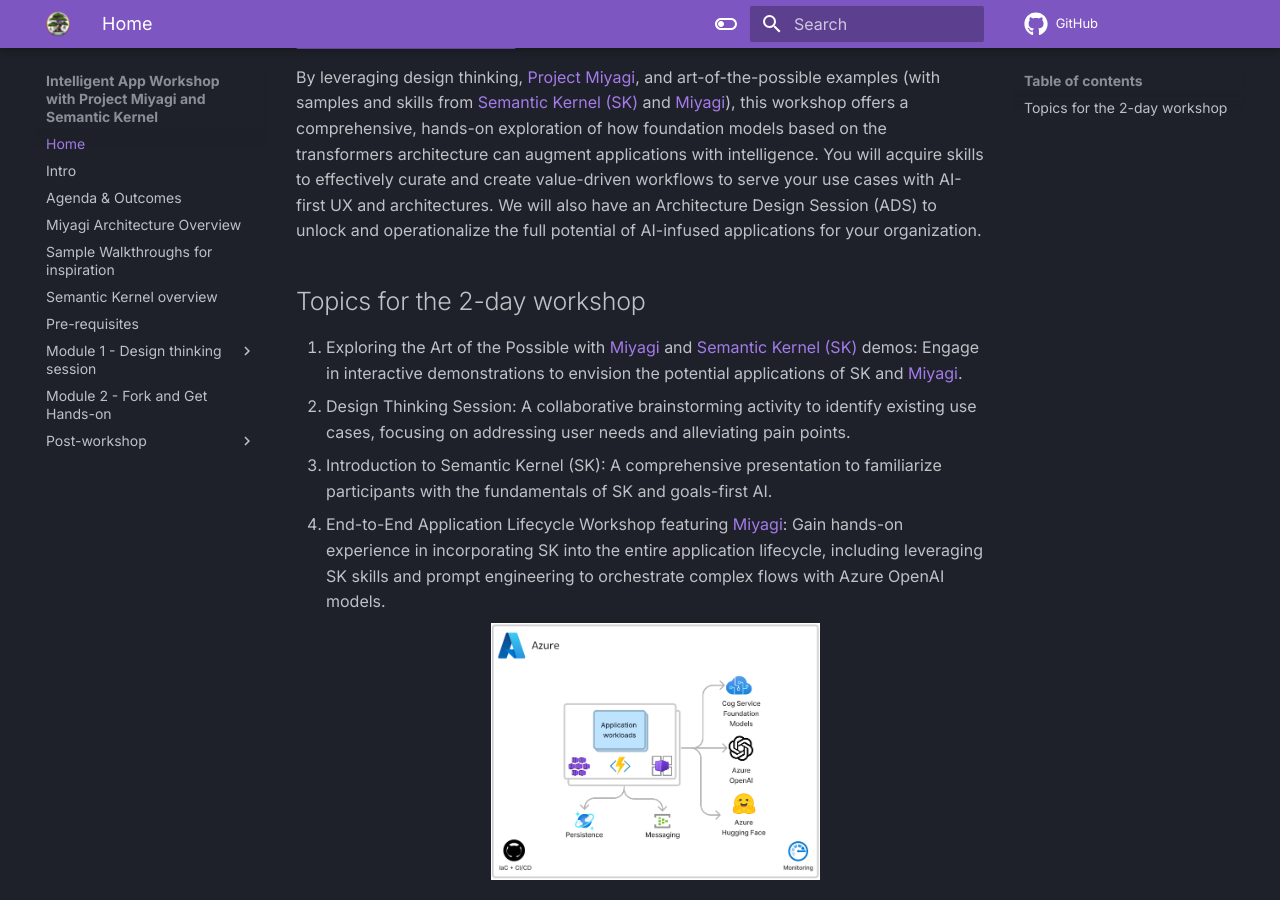
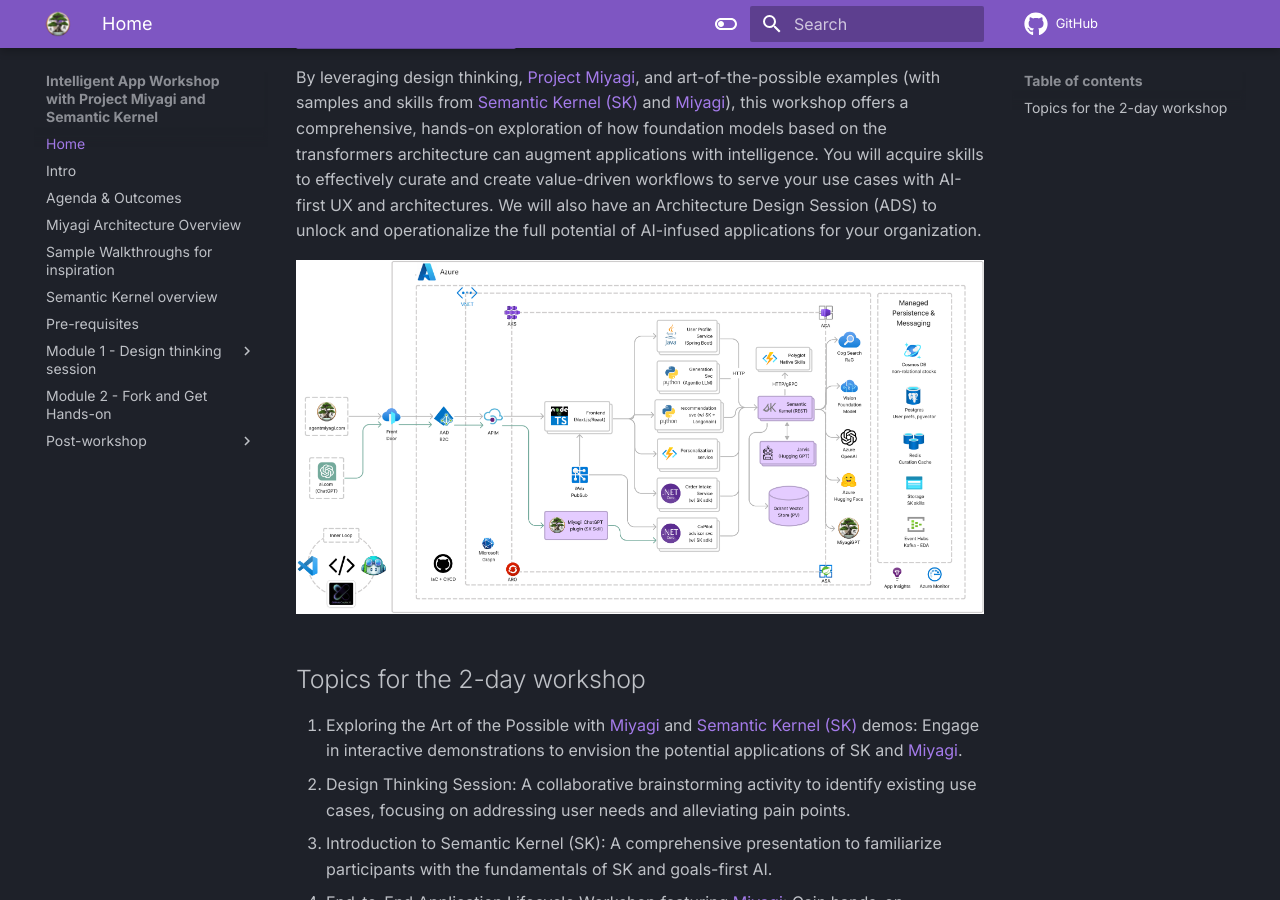
Before and after one commit to Azure/intelligent-app-workshop, an MkDocs documentation site: the page built from docs/index.md, in a window 1280 px wide and 900 px high, scrolled down 350 px. Built offline with MkDocs 1.6.1 and Material for MkDocs 9.7.7, drawn with Linux system fonts in a browser that asks for light colours; comment, search, counter and statistics services are not loaded.

Commit message:
update architecture

```diff
--- a/docs/index.md
+++ b/docs/index.md
@@ -9,6 +9,9 @@ We are undoubtedly experiencing one of the most significant technological transf
 By leveraging design thinking, [Project Miyagi](https://github.com/Azure-Samples/miyagi), and art-of-the-possible examples (with samples and skills from [Semantic Kernel (SK)](https://github.com/microsoft/semantic-kernel) and [Miyagi](https://github.com/Azure-Samples/miyagi)), this workshop offers a comprehensive, hands-on exploration of how foundation models based on the transformers architecture can augment applications with intelligence. You will acquire skills to effectively curate and create value-driven workflows to serve your use cases with AI-first UX and architectures. We will also have an Architecture Design Session (ADS) to unlock and operationalize the full potential of AI-infused applications for your organization.
 
 
+![miyagi-arch](assets/images/wip-azure.png)
+
+
 ## Topics for the 2-day workshop
 
 1. Exploring the Art of the Possible with [Miyagi](https://github.com/Azure-Samples/miyagi) and [Semantic Kernel (SK)](https://github.com/microsoft/semantic-kernel) demos: Engage in interactive demonstrations to envision the potential applications of SK and [Miyagi](https://github.com/Azure-Samples/miyagi).
@@ -16,8 +19,9 @@ By leveraging design thinking, [Project Miyagi](https://github.com/Azure-Samples
 1. Introduction to Semantic Kernel (SK): A comprehensive presentation to familiarize participants with the fundamentals of SK and goals-first AI.
 1. End-to-End Application Lifecycle Workshop featuring [Miyagi](https://github.com/Azure-Samples/miyagi): Gain hands-on experience in incorporating SK into the entire application lifecycle, including leveraging SK skills and prompt engineering to orchestrate complex flows with Azure OpenAI models. <p align="center"><img src="assets/images/basic-arch.png" width=50% /></p>
 1. Architecture Design Session: Dive into the intricacies of designing a robust and effective system architecture to support intelligent app development.
+
 ![miyagi-ui](assets/images/ui-annotations.png)
 
-![miyagi-arch](assets/images/wip-azure.png)
+
 
 [See full-agenda](wksp/00-intro/agenda-and-outcomes.md){ .md-button }
```
Also changed, not shown: docs/assets/images/wip-azure.png.
